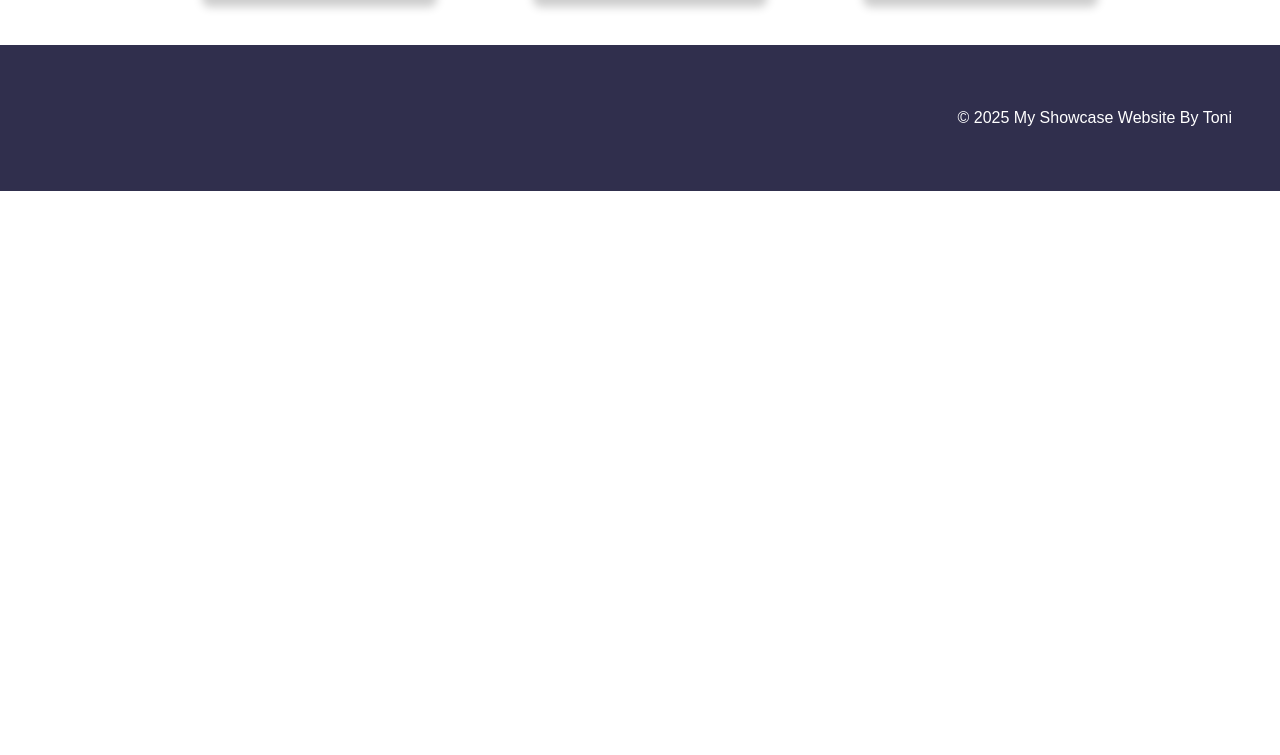
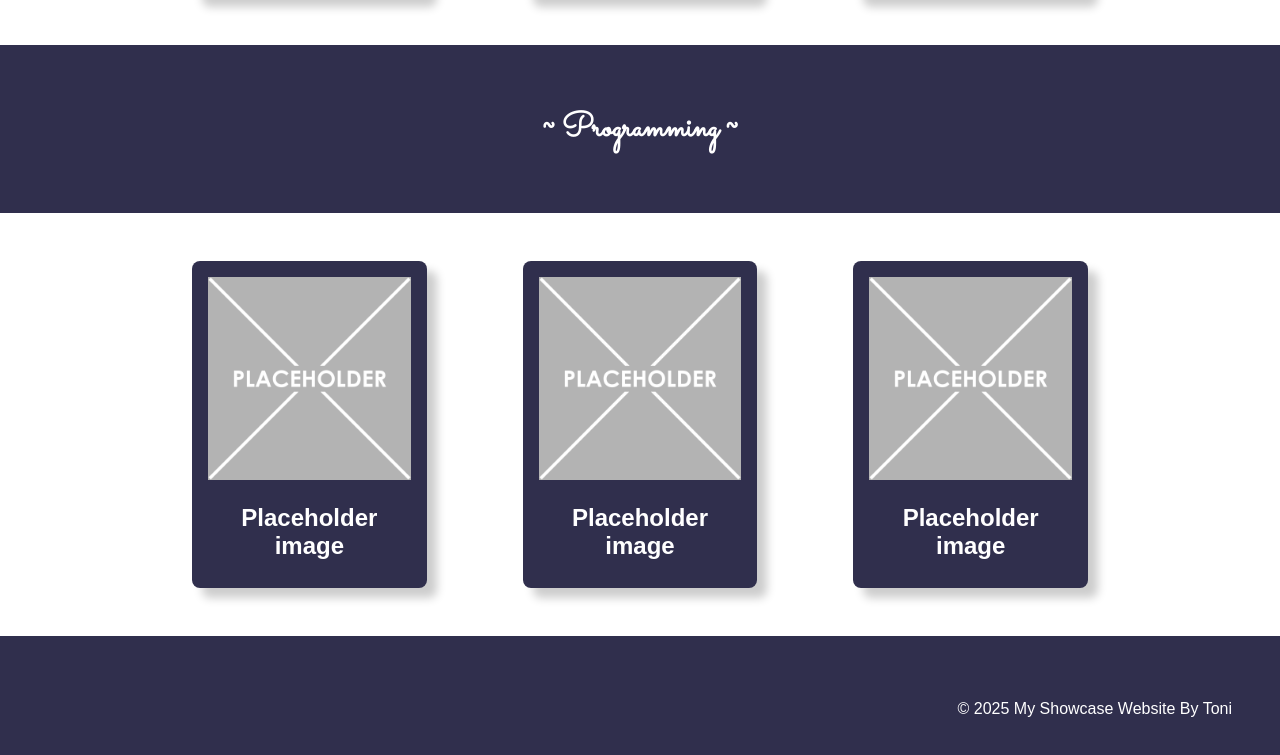
Before and after one commit to Tmadda/MyYear10Website, a plain HTML site: page index.html in a window 1280 px wide. Shown: the part 1378-2133 px from the top of the page. Before the commit the page ends 1569 px from the top, so only its background shows below. Drawn offline with Linux system fonts and the light colour scheme.

Commit message:
Added Programming Section

```diff
--- a/index.html
+++ b/index.html
@@ -81,6 +81,34 @@
     </section>
 <!-- End of topic two------------------------------------------------------------------------------------------ -->
 
+<!-- Topic three ------------------------------------------------------------------------------------------------- -->
+    <!-- The First Topic Section -->
+    <section class="topic">
+        <section id="Programming">
+        <!-- the topic title a big bar with text in it -->
+        <div class="topic-title">
+            <h1>~ Programming ~</h1>
+        </div>
+        <!-- now a three column grid of images -->
+        <div class="topic-content">
+            <!-- one "card" which includes an image with a text below it -->
+            <div class="topic-card">
+                <img src="images/placeholder-1024x1024.png" alt="change this too!">
+                <h2 class="topic-card-text">Placeholder image</h2>
+            </div>
+            <div class="topic-card">
+                <img src="images/placeholder-1024x1024.png" alt="change this too!">
+                <h2 class="topic-card-text">Placeholder image</h2>
+            </div>
+            <div class="topic-card">
+                <img src="images/placeholder-1024x1024.png" alt="change this too!">
+                <h2 class="topic-card-text">Placeholder image</h2>
+            </div>
+        </div>
+    </section>
+<!-- End of topic three------------------------------------------------------------------------------------------ -->
+
+
 <!-- Copy and paste the section from above to make your next section -->
 
 
```
